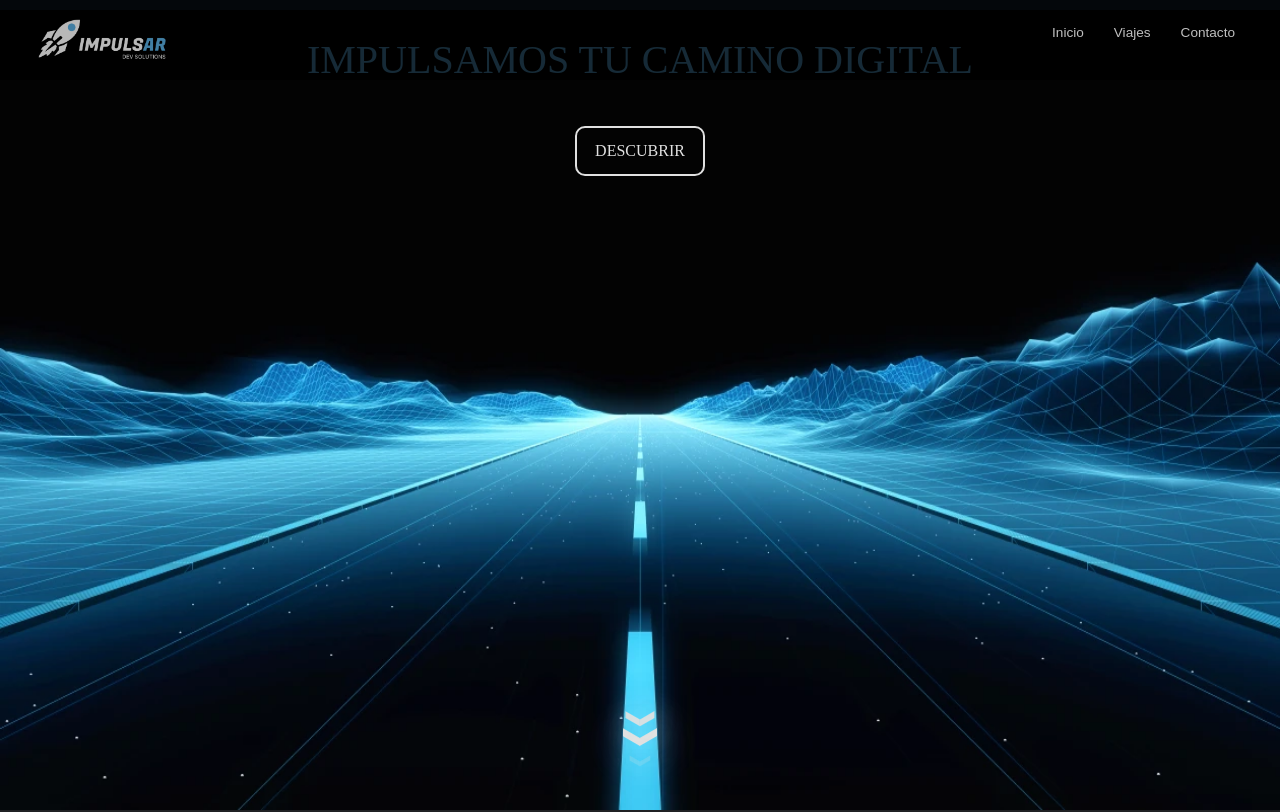
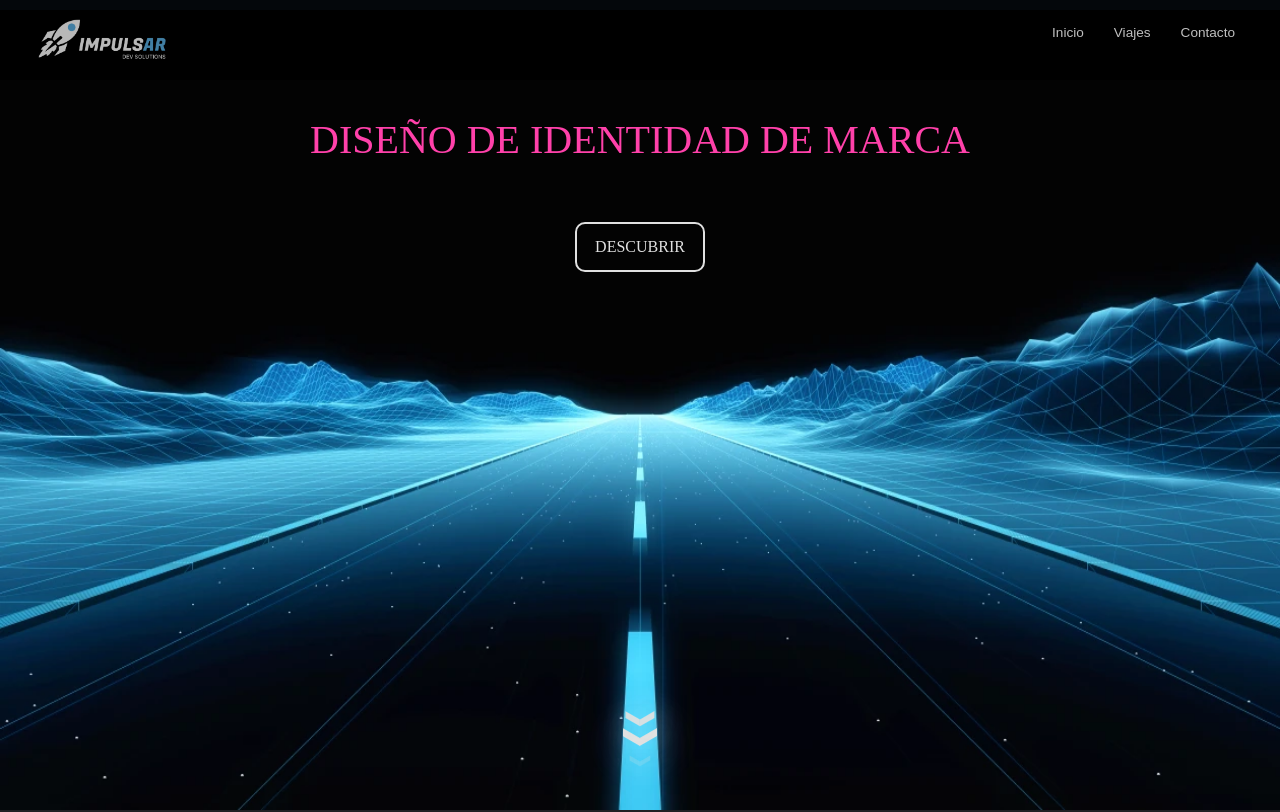
Before and after one commit to fedefernandezlafi/Impulsar-React, a React (Create React App) app: page / in a window 1280 px wide. Shown: the top 812 px of the page. Built offline with nearby package versions, Linux system fonts and the light colour scheme.

Commit message:
Swiper presentación en header

```diff
--- a/package.json
+++ b/package.json
@@ -16,6 +16,7 @@
     "react-scripts": "5.0.1",
     "react-scroll": "^1.8.7",
     "sass": "^1.55.0",
+    "swiper": "^8.4.4",
     "web-vitals": "^2.1.4",
     "workbox-background-sync": "^6.5.4",
     "workbox-broadcast-update": "^6.5.4",
--- a/public/index.html
+++ b/public/index.html
@@ -20,10 +20,6 @@
       work correctly both with client-side routing and a non-root public URL.
       Learn how to configure a non-root public URL by running `npm run build`.
     -->
-    <!-- Swipper-->
-    <link rel="stylesheet" href="https://unpkg.com/swiper/swiper-bundle.min.css"/>
-    <script src="https://unpkg.com/swiper/swiper-bundle.min.js"></script>
-    <script type="text/javascript" src="./js/carouselSwipper.js"></script>
     <!-- Title and SEO-->
     <title>IMPULSAR Dev Solutions | Desarrollamos soluciones 🚀</title>
     <meta name="description" content="Identidad de marca, diseño gráfico, diseño y desarrollo web, marketing digital, redes sociales, asesoramiento jurídico y financiero. Llevamos tu empresa al siguiente nivel"/>
--- a/src/components/Home/Header/Header.js
+++ b/src/components/Home/Header/Header.js
@@ -1,6 +1,7 @@
 import './scss/background.scss'
+import './scss/chevron.scss'
 import './scss/presentation.scss'
-import './scss/chevron.scss'
+import { SwiperHeader } from './SwiperHeader'
 
 export const Header = () =>{
     return(
@@ -9,19 +10,7 @@ export const Header = () =>{
                 <section id="sectionPresentacion" class="section_presentacion">
                     <article id="contenedorPresentacion" class="contenedor_presentacion">
                         <div class="containerCarouselButton">
-                        <div class="swiper mySwiper carouselPresentacion">
-                            <div class="swiper-wrapper carouselPresentacion_content">
-                            <div class="swiper-slide h1">IMPULSAMOS TU CAMINO DIGITAL</div>
-                            <div class="swiper-slide h1">DISEÑO DE IDENTIDAD DE MARCA</div>
-                            <div class="swiper-slide h1">DISEÑO GRÁFICO</div>
-                            <div class="swiper-slide h1">DESARROLLO DE PÁGINAS WEB</div>
-                            <div class="swiper-slide h1">MARKETING DIGITAL</div>
-                            <div class="swiper-slide h1">REGISTRO DE MARCAS</div>
-                            <div class="swiper-slide h1">DISEÑO DE MODELO DE NEGOCIOS</div>
-                            <div class="swiper-slide h1">REDES SOCIALES</div>
-                            <div class="swiper-slide h1">ASESORAMIENTO EMPRESARIAL</div>
-                            </div>
-                        </div>
+                            <SwiperHeader/>
                         <div class="container_btn_presentacion">
                             <a href="#sectionServicios" class="btn_presentacion">DESCUBRIR</a>
                         </div>
--- /dev/null
+++ b/src/components/Home/Header/SwiperHeader.js
@@ -0,0 +1,40 @@
+import { Swiper, SwiperSlide } from 'swiper/react';
+import SwiperCore from 'swiper';
+import { Autoplay } from 'swiper';
+//import '../../../../node_modules/swiper/swiper-bundle.css';
+import 'swiper/css'
+
+export const SwiperHeader = () =>{
+
+
+
+    return(
+        <Swiper
+            modules={ [Autoplay] }
+            id='presentation'
+            className='swiper carouselPresentacion'
+            tag='ul'
+            direction= {"vertical"}
+            spaceBetween= {30}
+            centeredSlides= {true}
+            mousewheel = {false}
+            autoplay= {{delay: 3000, disableOnInteraction:false}}
+        >
+
+            <SwiperSlide className='swiper-slide h1' tag='li'>IMPULSAMOS TU CAMINO DIGITAL</SwiperSlide>
+            <SwiperSlide className='swiper-slide h1' tag='li'>DISEÑO DE IDENTIDAD DE MARCA</SwiperSlide>
+            <SwiperSlide className='swiper-slide h1' tag='li'>DISEÑO GRÁFICO</SwiperSlide>
+            <SwiperSlide className='swiper-slide h1' tag='li'>DESARROLLO DE PÁGINAS WEB</SwiperSlide>
+            <SwiperSlide className='swiper-slide h1' tag='li'>MARKETING DIGITAL</SwiperSlide>
+            <SwiperSlide className='swiper-slide h1' tag='li'>REGISTRO DE MARCAS</SwiperSlide>
+            <SwiperSlide className='swiper-slide h1' tag='li'>DISEÑO DE MODELO DE NEGOCIOS</SwiperSlide>
+            <SwiperSlide className='swiper-slide h1' tag='li'>REDES SOCIALES</SwiperSlide>
+            <SwiperSlide className='swiper-slide h1' tag='li'>ASESORAMIENTO EMPRESARIAL</SwiperSlide>
+            <SwiperSlide className='swiper-slide h1' tag='li'>RECURSOS HUMANOS</SwiperSlide>
+
+        </Swiper>
+
+
+
+    )
+}
--- a/src/components/Home/Header/scss/presentation.scss
+++ b/src/components/Home/Header/scss/presentation.scss
@@ -25,6 +25,7 @@
             flex-direction: column;
             width: 100%;
             height: 100%;
+            margin-top: 5em;
         }
         .contenedor_presentacion_h1{
             display: flex;
@@ -63,6 +64,9 @@
             -ms-flex-align: center;
             -webkit-align-items: center;
             align-items: center;
+            &:hover{
+                cursor: grab;
+            }
         }
         .swiper-slide-active{
             transition: all 1.5s ease-in-out;
```
Also changed, not shown: 1 other file (tests, documents, lock files or other folders).
